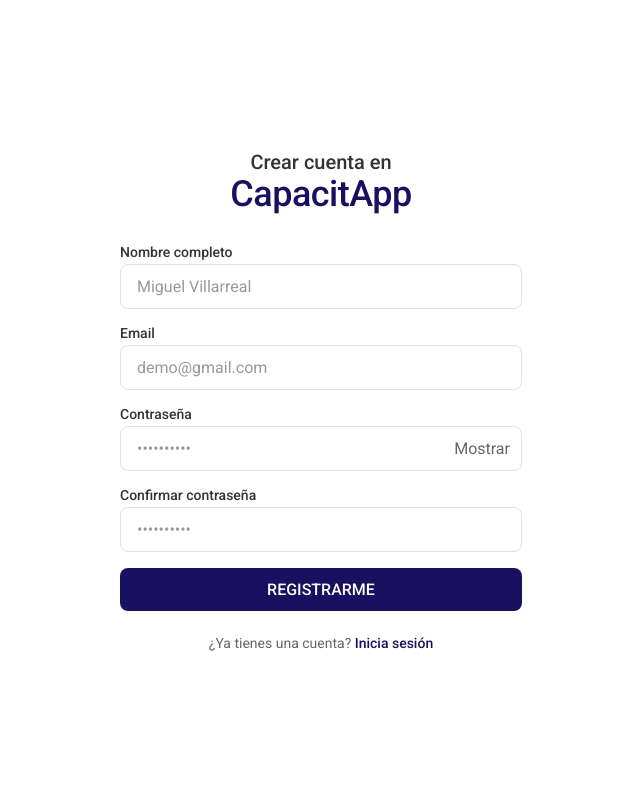
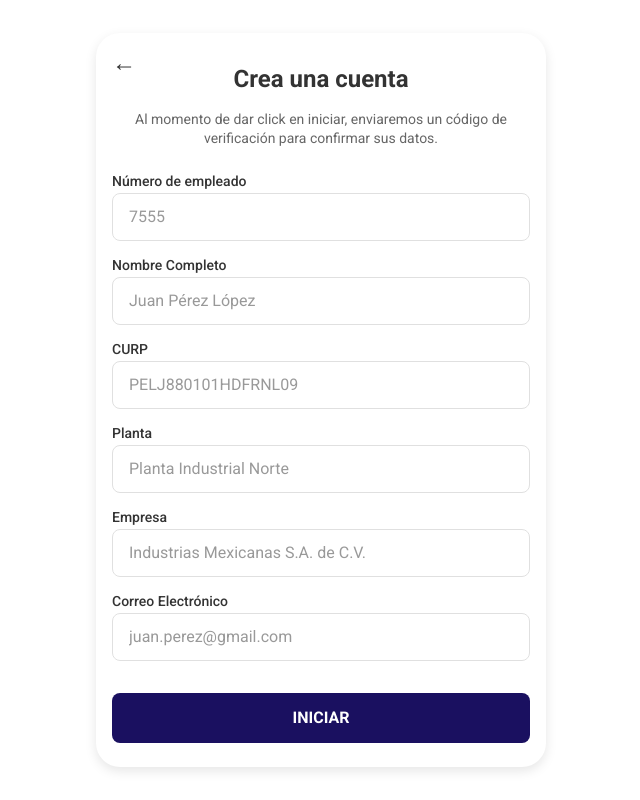
Before and after one commit to alejandrov/capacitapp-prototipo, a React (Vite) app: page /register in a window 1280 px wide. Shown: the whole page, without its empty margins (319-959 px from the left). Built offline with nearby package versions, Linux system fonts and the light colour scheme.

Commit message:
update registration form fields and styles; change login email placeholder

```diff
--- a/src/components/auth/LoginForm.jsx
+++ b/src/components/auth/LoginForm.jsx
@@ -40,7 +40,7 @@ const LoginForm = ({ onSubmit, loading = false, error = null }) => {
             name="email"
             value={formData.email}
             onChange={handleChange}
-            placeholder="demo@gmail.com"
+            placeholder="empleado@gmail.com"
           />
         </div>
 
--- a/src/context/AuthContext.jsx
+++ b/src/context/AuthContext.jsx
@@ -65,7 +65,7 @@ export const AuthProvider = ({ children }) => {
       await new Promise(resolve => setTimeout(resolve, 1000)); // Simular delay de red
 
       // Solo permitimos login con este correo para simular validación
-      if ((email === 'demo@gmail.com') && password.length > 3) {
+      if ((email === 'empleado@gmail.com') && password.length > 3) {
         localStorage.setItem('auth_token', 'fake-token-for-prototype');
         setCurrentUser({
           id: '1',
--- a/src/pages/Auth/Register.css
+++ b/src/pages/Auth/Register.css
@@ -10,55 +10,95 @@
   display: flex;
   justify-content: center;
   align-items: center;
-    padding: var(--spacing-md);
+  padding: 0;
 }
 
 .register-form-container {
   width: 100%;
   max-width: 450px;
-    padding: var(--spacing-lg);
+  background-color: white;
+  border-radius: 24px;
+  box-shadow: 0 4px 12px rgba(0, 0, 0, 0.1);
+  overflow: hidden;
 }
 
 .register-header {
-    text-align: center;
-    margin-bottom: var(--spacing-xl);
+  position: relative;
+  padding: var(--spacing-md) var(--spacing-md) var(--spacing-sm);
 }
 
-  .register-header h1 {
-    margin-bottom: 0;
-    font-size: var(--font-size-xl);
-    font-weight: var(--font-weight-medium);
+.back-button {
+  position: absolute;
+  left: var(--spacing-md);
+  top: var(--spacing-md);
+  font-size: 24px;
 }
 
-  .app-title {
-    font-size: var(--font-size-xxl);
-    font-weight: var(--font-weight-bold);
-    color: var(--color-primary);
+.back-button a {
+  color: var(--color-text-primary);
+  text-decoration: none;
+}
+
+.create-account-title {
+  text-align: center;
+  font-size: 24px;
+  font-weight: 600;
+  margin-top: var(--spacing-md);
+  color: var(--color-text-primary);
+}
+
+.verification-text {
+  text-align: center;
+  font-size: 14px;
+  color: var(--color-text-secondary);
+  margin: var(--spacing-sm) var(--spacing-md) var(--spacing-md);
+  line-height: 1.4;
 }
 
 .register-form {
+  padding: 0 var(--spacing-md) var(--spacing-lg);
+}
+
+.form-group {
+  margin-bottom: var(--spacing-md);
+}
+
+.form-group label {
+  display: block;
+  margin-bottom: var(--spacing-xs);
+  font-size: 14px;
+  font-weight: 500;
+  color: var(--color-text-primary);
+}
+
+/* Estilo para el botón INICIAR */
+.iniciar-button {
+  background-color: #1a1060;
+  color: white;
+  text-transform: uppercase;
+  font-weight: 600;
+  border-radius: 8px;
+  margin-top: var(--spacing-md);
+  height: 50px;
+}
+
+/* Estilo para los inputs */
+.input-wrapper .input-field {
+  border-radius: 8px !important;
+  background-color: white !important;
+  border: 1px solid #e0e0e0 !important;
+  height: 48px;
   width: 100%;
 }
 
-  .login-prompt {
-    margin-top: var(--spacing-lg);
-    text-align: center;
-    font-size: var(--font-size-sm);
-    color: var(--color-text-secondary);
+@media (max-width: 480px) {
+  .register-form-container {
+    border-radius: 0;
+    max-width: 100%;
+    height: 100vh;
   }
 
-  .login-link {
-    color: var(--color-primary);
-    font-weight: var(--font-weight-medium);
-    text-decoration: none;
-  }
-
-  .login-link:hover {
-    text-decoration: underline;
-  }
-
-  @media (max-width: 768px) {
   .register-container {
-      padding: var(--spacing-sm);
+    padding: 0;
   }
 }
--- a/src/pages/Auth/Register.jsx
+++ b/src/pages/Auth/Register.jsx
@@ -7,13 +7,13 @@ import './Register.css';
 const Register = () => {
   const navigate = useNavigate();
   const [formData, setFormData] = useState({
-    name: '',
-    email: '',
-    password: '',
-    confirmPassword: ''
+    employeeNumber: '',
+    fullName: '',
+    curp: '',
+    plant: '',
+    company: '',
+    email: ''
   });
-
-  const [showPassword, setShowPassword] = useState(false);
 
   const handleChange = (e) => {
     const { name, value } = e.target;
@@ -25,17 +25,13 @@ const Register = () => {
 
   const handleSubmit = (e) => {
     e.preventDefault();
-    // Aquí iría la lógica de registro, por ahora simulamos un registro exitoso
+    // Aquí iría la lógica de registro
     console.log('Registration attempted with:', formData);
 
-    // Para propósitos de demostración, simplemente navegamos al login
+    // Para propósitos de demostración, navegamos al login
     setTimeout(() => {
       navigate('/login');
     }, 1000);
-  };
-
-  const togglePasswordVisibility = () => {
-    setShowPassword(prev => !prev);
   };
 
   return (
@@ -43,78 +39,91 @@ const Register = () => {
       <div className="register-container">
         <div className="register-form-container">
           <div className="register-header">
-            <h1>Crear cuenta en</h1>
-            <h1 className="app-title">CapacitApp</h1>
+            <div className="back-button">
+              <Link to="/login">←</Link>
+            </div>
+            <h1 className="create-account-title">Crea una cuenta</h1>
+            <p className="verification-text">
+              Al momento de dar click en iniciar, enviaremos un código de verificación para confirmar sus datos.
+            </p>
           </div>
 
           <form className="register-form" onSubmit={handleSubmit}>
             <div className="form-group">
-              <label htmlFor="name">Nombre completo</label>
+              <label htmlFor="employeeNumber">Número de empleado</label>
               <Input
                 type="text"
-                id="name"
-                name="name"
-                value={formData.name}
+                id="employeeNumber"
+                name="employeeNumber"
+                value={formData.employeeNumber}
                 onChange={handleChange}
-                placeholder="Miguel Villarreal"
+                placeholder="7555"
               />
             </div>
 
             <div className="form-group">
-              <label htmlFor="email">Email</label>
+              <label htmlFor="fullName">Nombre Completo</label>
+              <Input
+                type="text"
+                id="fullName"
+                name="fullName"
+                value={formData.fullName}
+                onChange={handleChange}
+                placeholder="Juan Pérez López"
+              />
+            </div>
+
+            <div className="form-group">
+              <label htmlFor="curp">CURP</label>
+              <Input
+                type="text"
+                id="curp"
+                name="curp"
+                value={formData.curp}
+                onChange={handleChange}
+                placeholder="PELJ880101HDFRNL09"
+              />
+            </div>
+
+            <div className="form-group">
+              <label htmlFor="plant">Planta</label>
+              <Input
+                type="text"
+                id="plant"
+                name="plant"
+                value={formData.plant}
+                onChange={handleChange}
+                placeholder="Planta Industrial Norte"
+              />
+            </div>
+
+            <div className="form-group">
+              <label htmlFor="company">Empresa</label>
+              <Input
+                type="text"
+                id="company"
+                name="company"
+                value={formData.company}
+                onChange={handleChange}
+                placeholder="Industrias Mexicanas S.A. de C.V."
+              />
+            </div>
+
+            <div className="form-group">
+              <label htmlFor="email">Correo Electrónico</label>
               <Input
                 type="email"
                 id="email"
                 name="email"
                 value={formData.email}
                 onChange={handleChange}
-                placeholder="demo@gmail.com"
+                placeholder="juan.perez@gmail.com"
               />
             </div>
 
-            <div className="form-group">
-              <label htmlFor="password">Contraseña</label>
-              <Input
-                type={showPassword ? "text" : "password"}
-                id="password"
-                name="password"
-                value={formData.password}
-                onChange={handleChange}
-                placeholder="••••••••••"
-                rightElement={
-                  <button
-                    type="button"
-                    onClick={togglePasswordVisibility}
-                    className="password-toggle"
-                  >
-                    {showPassword ? "Ocultar" : "Mostrar"}
-                  </button>
-                }
-              />
-            </div>
-
-            <div className="form-group">
-              <label htmlFor="confirmPassword">Confirmar contraseña</label>
-              <Input
-                type={showPassword ? "text" : "password"}
-                id="confirmPassword"
-                name="confirmPassword"
-                value={formData.confirmPassword}
-                onChange={handleChange}
-                placeholder="••••••••••"
-              />
-            </div>
-
-            <Button type="submit" variant="primary" fullWidth>
-              REGISTRARME
+            <Button type="submit" variant="primary" fullWidth className="iniciar-button">
+              INICIAR
             </Button>
-
-            <div className="login-prompt">
-              <span>¿Ya tienes una cuenta? </span>
-              <Link to="/login" className="login-link">
-                Inicia sesión
-              </Link>
-            </div>
           </form>
         </div>
       </div>
```
Lines whose indentation alone changed are shown as unchanged.
